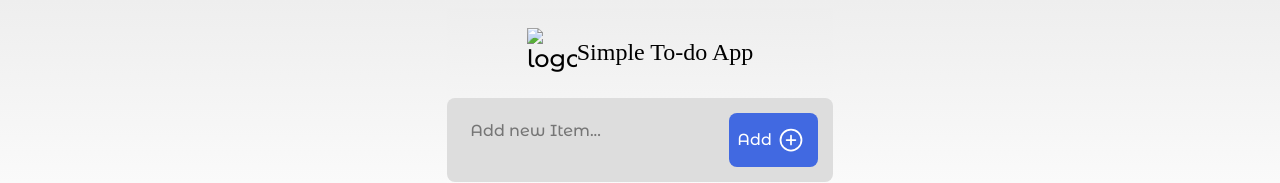
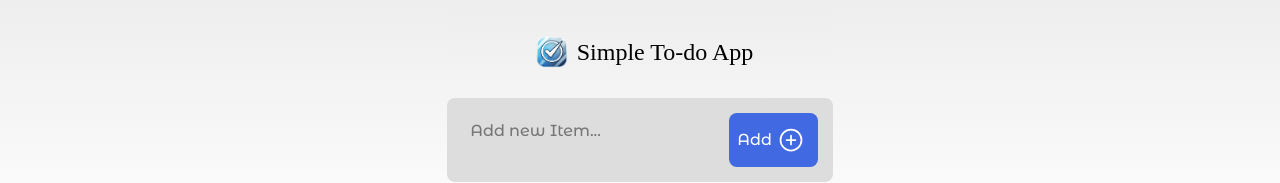
Before and after one commit to lethabomaepa11/HexSoftwares_To_Do_List_App, a plain HTML site: page index.html in a window 1280 px wide. Shown: the top 183 px of the page. Drawn offline with nearby package versions, Linux system fonts and the light colour scheme; a web font is replaced by a local one.

Commit message:
fix: file referencing

```diff
--- a/index.html
+++ b/index.html
@@ -12,7 +12,7 @@
 </head>
 <body>
     <header>
-        <h2><img src=assets/todo.png" class="logo" alt="logo"/>Simple To-do App</h2>
+        <h2><img src="assets/todo.png" class="logo" alt="logo"/>Simple To-do App</h2>
     </header>
     <main>
         <form onsubmit="insertItem(event)" class="form flex justify-between">
```
